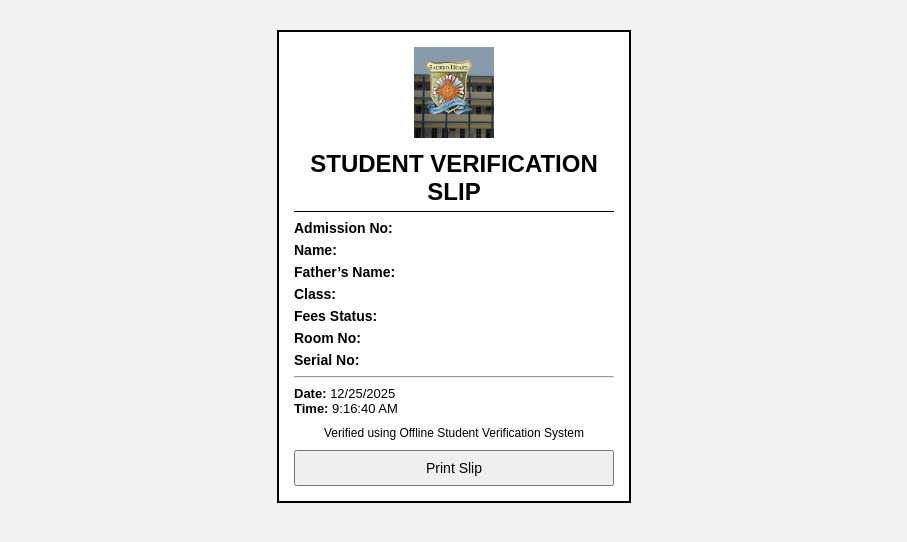
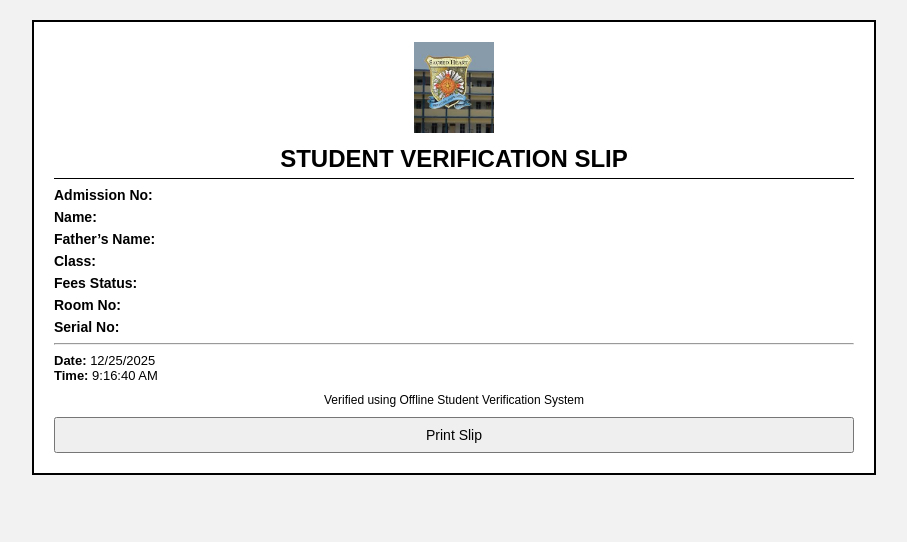
Before and after one commit to akshatkumarpandey123-coder/student-slip, a plain HTML site: page slip.html in a window 1280 px wide. Shown: the whole page, without its empty margins (186-1093 px from the left). Drawn offline with Linux system fonts and the light colour scheme.

Commit message:
Update style.css

```diff
--- a/style.css
+++ b/style.css
@@ -4,10 +4,11 @@ body {
 }
 
 .slip {
-    width: 320px;
-    margin: 30px auto;
+    max-width: 800px;
+    width: 90%;
+    margin: 20px auto;
     background: white;
-    padding: 15px;
+    padding: 20px;
     border: 2px solid black;
 }
 
@@ -65,4 +66,5 @@ p {
         margin: 0;
         width: 100%;
     }
+
 }
```
